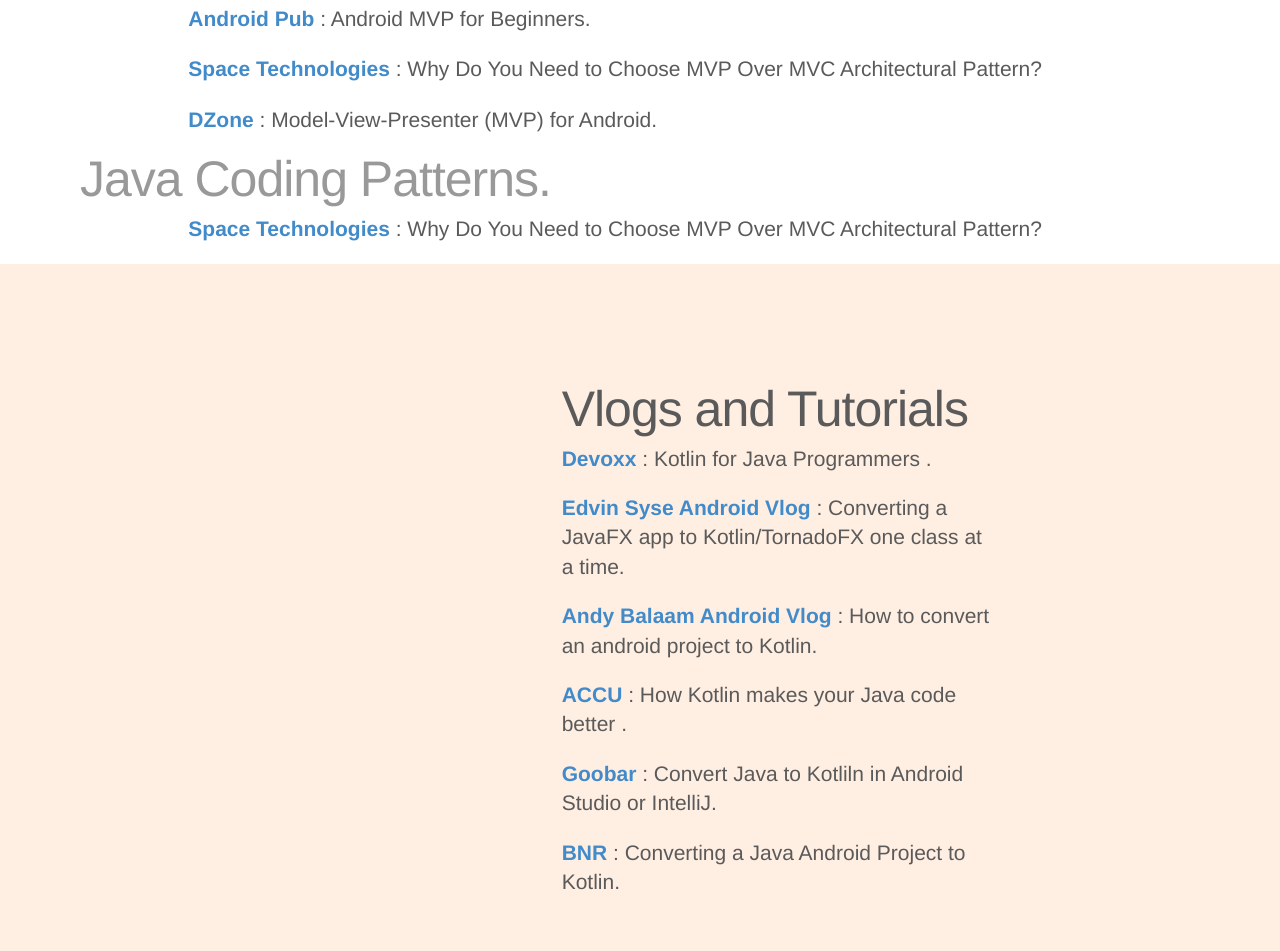
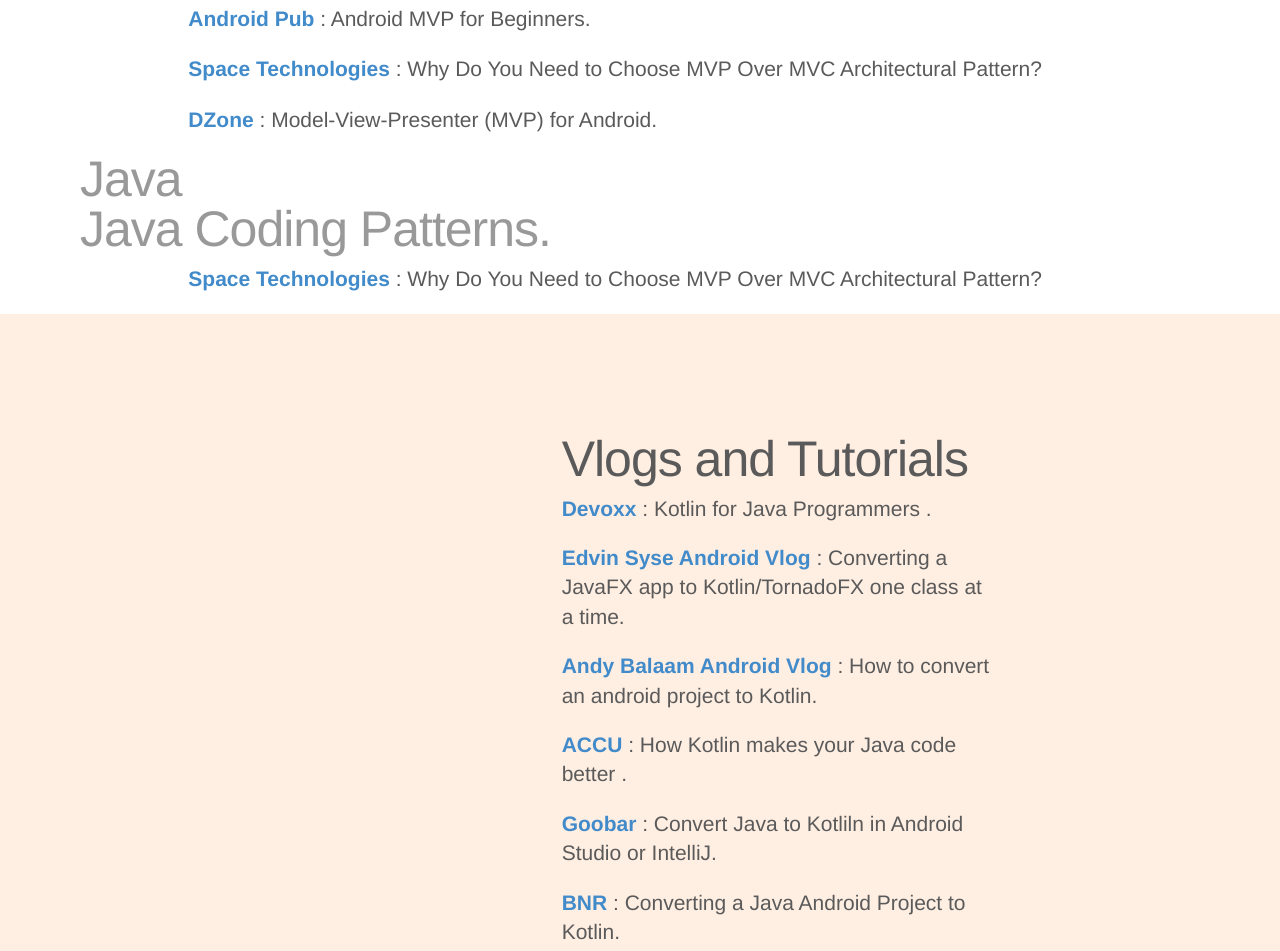
Before and after one commit to androidflow/androidflow.github.io, a plain HTML site: page index.html in a window 1280 px wide. Shown: the part 1888-2839 px from the top of the page. Drawn offline with Linux system fonts and the light colour scheme.

Commit message:
Update index.html

```diff
--- a/index.html
+++ b/index.html
@@ -163,7 +163,7 @@
 Model-View-Presenter (MVP) for Android.</p>
         </div>
       <div "col-lg-offset-1 col-lg-12">
-        <h2 class="featurette-heading"> <span class="text-muted">Java Coding Patterns.</span></h2>
+        <h2 class="featurette-heading"> <span class="text-muted">Java <br>Java Coding Patterns.</span></h2>
       </div>
        <div class="col-lg-offset-1 col-lg-10">
           <p class="lead"><a href="https://www.spaceotechnologies.com/mvp-android-architectural-pattern/" target="_blank" ><b>Space Technologies</b></a> : Why Do You Need to Choose MVP Over MVC Architectural Pattern?</p>
```
